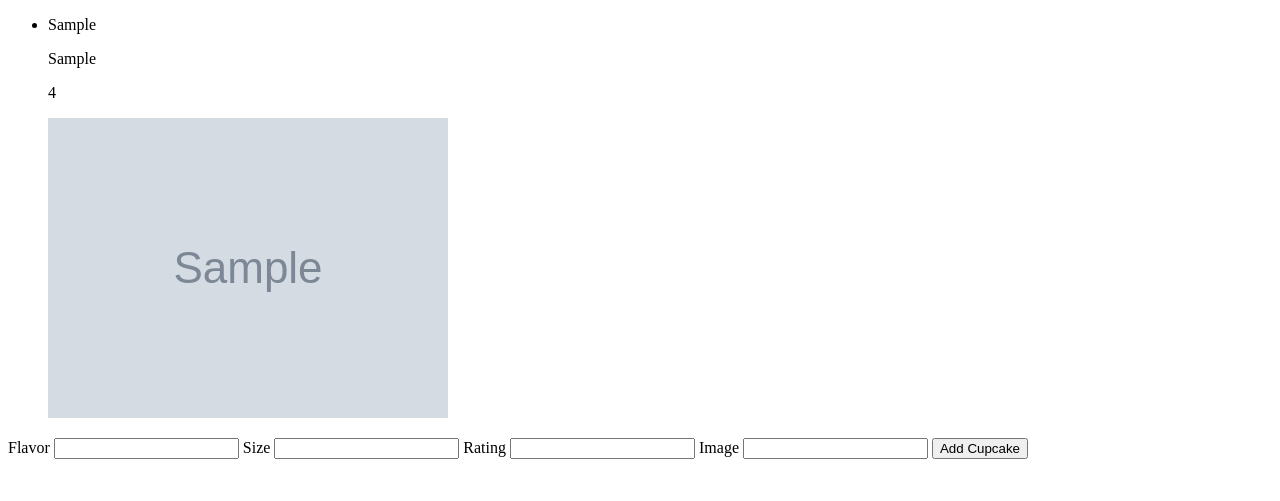
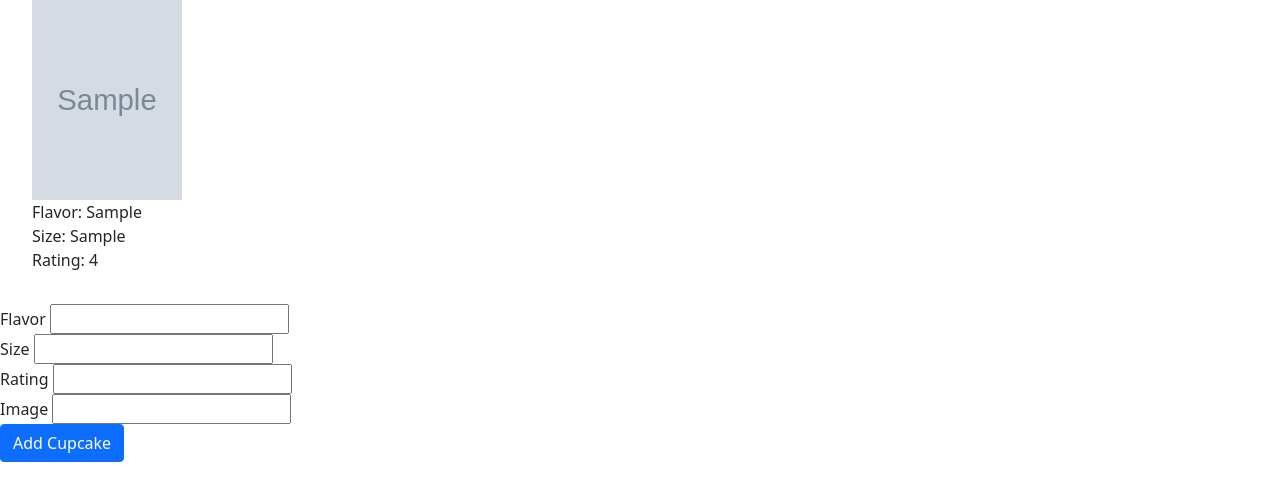
Before and after one commit to stevtang/flask-cupcakes, a Flask app: page / in a window 1280 px wide. Shown: the top 501 px of the page. Run offline with Flask 2, Linux system fonts and the light colour scheme; tables that the repository leaves empty hold one stand-in row (values such as "Sample post"); grey boxes marked "Sample" are stand-in pictures.

Commit message:
added styling

```diff
--- a/static/cupcake.js
+++ b/static/cupcake.js
@@ -35,11 +35,12 @@
     return $(`
 
         <li id="${cupcake.id}">
-            <p>${cupcake.flavor}</p>
-            <p>${cupcake.size}</p>
-            <p>${cupcake.rating}</p>
             <img src="${cupcake.image}"></img>
+            <p>Flavor: ${cupcake.flavor}<br>
+            Size: ${cupcake.size}<br>
+            Rating: ${cupcake.rating}</p>
         </li>
+
     `)
 
 }
--- a/static/style.css
+++ b/static/style.css
@@ -0,0 +1,12 @@
+img {
+    width: 150px;
+    height: 200px;
+}
+
+ul > li{
+  display: inline-block;
+  list-style-type: none;
+  margin: 0;
+  padding: 0;
+
+}
--- a/templates/index.html
+++ b/templates/index.html
@@ -6,6 +6,7 @@
     <meta name="viewport" content="width=device-width, initial-scale=1.0">
     <title>Cupcakes</title>
 
+    <link href="https://cdn.jsdelivr.net/npm/bootstrap@5.1.3/dist/css/bootstrap.min.css" rel="stylesheet" integrity="sha384-1BmE4kWBq78iYhFldvKuhfTAU6auU8tT94WrHftjDbrCEXSU1oBoqyl2QvZ6jIW3" crossorigin="anonymous">
     <link rel="stylesheet" href="/static/style.css">
 
 </head>
@@ -19,17 +20,18 @@
 
         <label>Flavor</label>
         <input type="text" id="flavor-input">
+        <br>
 
         <label>Size</label>
         <input type="text" id="size-input">
-
+        <br>
         <label>Rating</label>
         <input type="text" id="rating-input">
-
+        <br>
         <label>Image</label>
         <input type="text" id="image-input">
-
-        <button type="submit" id="add-cupcake-button">Add Cupcake</button>
+        <br>
+        <a class="btn btn-primary" type="submit" id="add-cupcake-button">Add Cupcake</a>
 
     </form>
 
```
